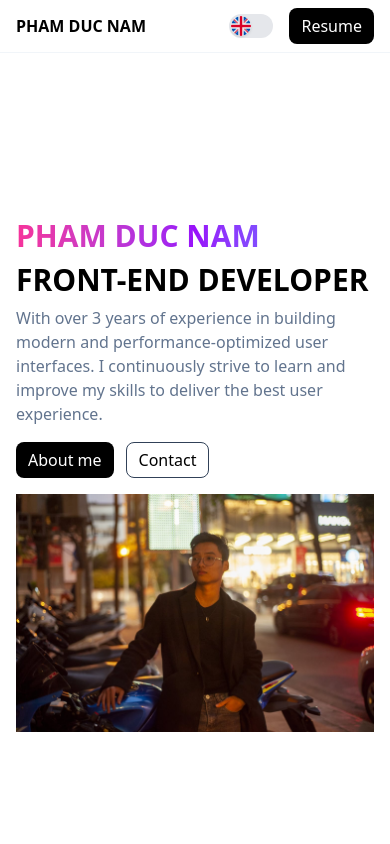
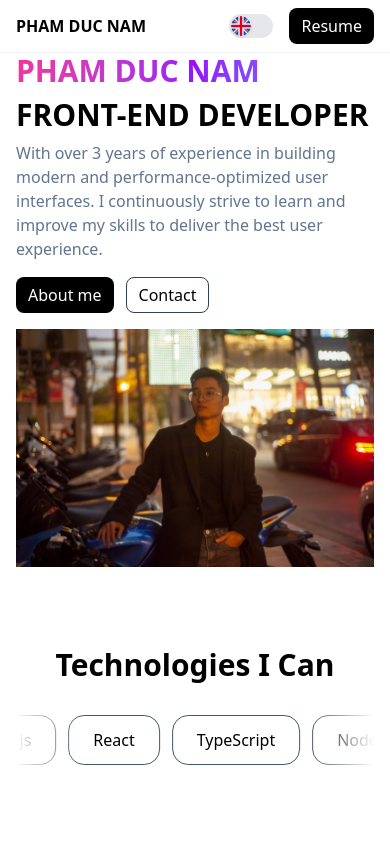
Before and after one commit to nampd0112/nampd-portfolio, a React (Vite) app: page / in a window 390 px wide. Shown: the top 844 px of the page. Built offline with nearby package versions, Linux system fonts and the light colour scheme.

Commit message:
update responsive

```diff
--- a/src/App.tsx
+++ b/src/App.tsx
@@ -61,7 +61,7 @@ function App() {
   }, []);
   return (
     <div className="w-full">
-      <div className="flex flex-col min-h-screen w-full">
+      <div className="flex flex-col min-h-[50vh] lg:min-h-screen w-full">
         <nav className="sticky top-0 px-4 py-2 z-10 border-b border-slate-100 bg-white">
           <div className="flex justify-between items-center">
             <span
@@ -93,7 +93,7 @@ function App() {
           </div>
         </nav>
         <div className="flex-grow px-4 md:px-8">
-          <div className="min-h-screen flex items-center justify-center">
+          <div className="min-h-[50vh] lg:min-h-screen flex items-center justify-center">
             <div className="grid grid-cols-1 md:grid-cols-2 gap-4 md:gap-10 content-center">
               <div className="flex flex-col justify-center h-full">
                 <Home />
```
